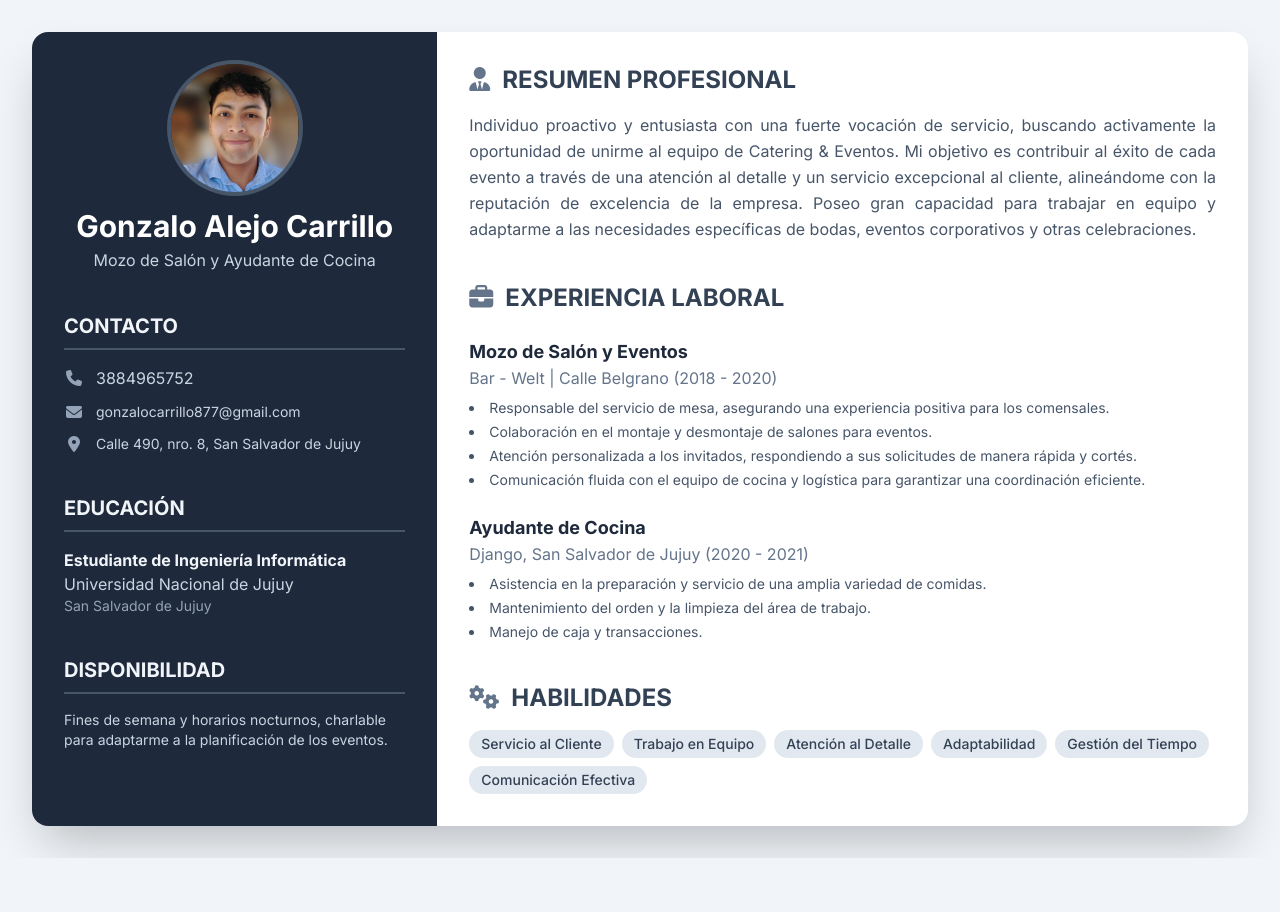
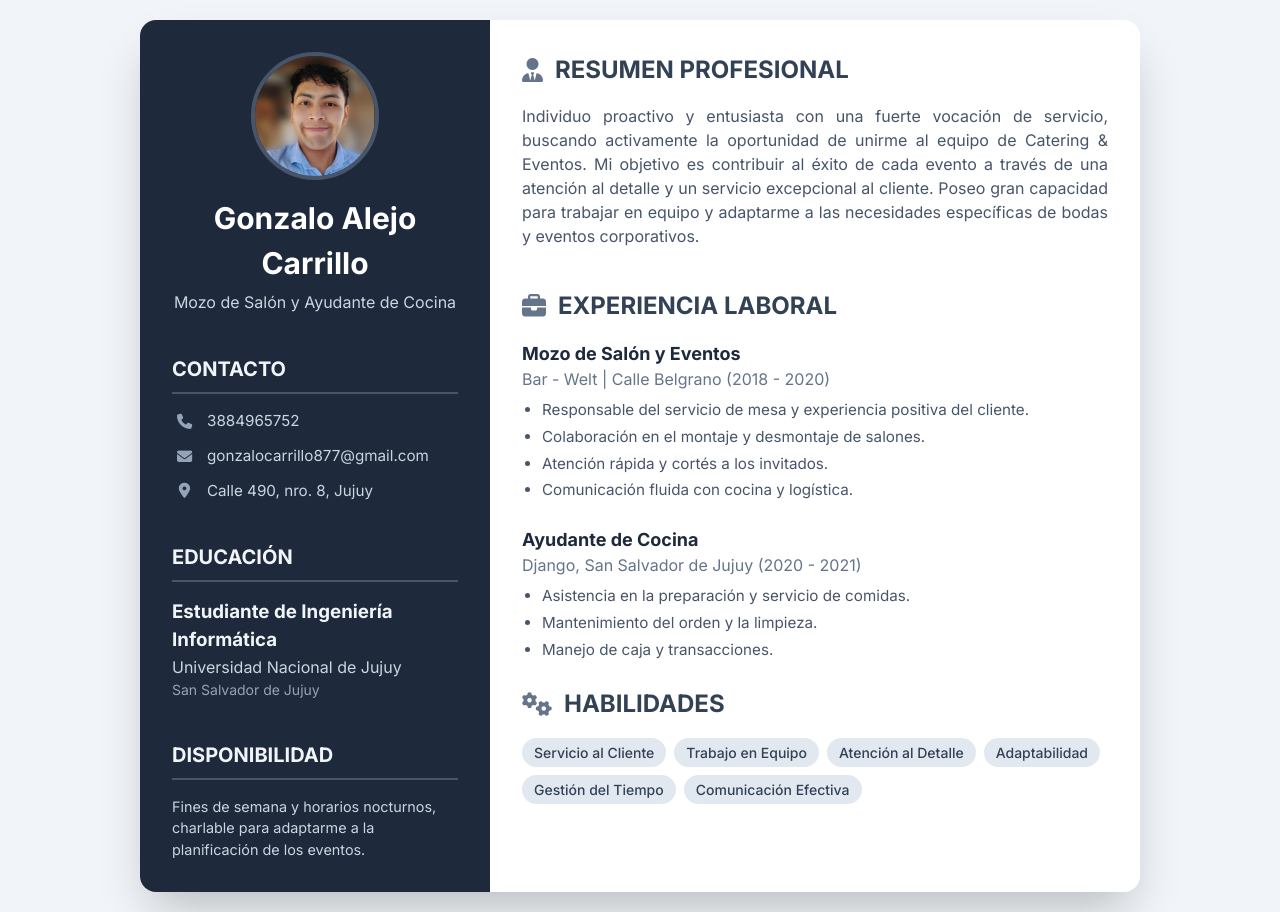
Before and after one commit to GonzaCarrillo/Ejercicio-mi-cv, a plain HTML site: page index.html in a window 1280 px wide. Before the commit the page ends 858 px from the top, so only its background shows below. Drawn offline with nearby package versions, Linux system fonts and the light colour scheme.

Commit message:
Refactor index.html for improved layout and styling
Updated the structure and styling of the CV page to improve layout and readability.

```diff
--- a/index.html
+++ b/index.html
@@ -5,108 +5,101 @@
     <meta name="viewport" content="width=device-width, initial-scale=1.0">
     <title>CV - Gonzalo Alejo Carrillo</title>
 
-    <script src="https://cdn.tailwindcss.com/3.4.5"></script>
+    <link href="https://fonts.googleapis.com/css2?family=Inter:wght@400;500;700&display=swap" rel="stylesheet">
+    <link rel="stylesheet" href="https://cdnjs.cloudflare.com/ajax/libs/font-awesome/6.4.0/css/all.min.css">
 
-    <link rel="stylesheet" href="https://cdnjs.cloudflare.com/ajax/libs/font-awesome/6.4.0/css/all.min.css">
-    <link href="https://fonts.googleapis.com/css2?family=Inter:wght@400;500;700&display=swap" rel="stylesheet">
+    <link rel="stylesheet" href="style.css">
+</head>
+<body>
 
-    <style>
-        body {
-            /* Aplicamos la fuente Inter directamente aquí */
-            font-family: 'Inter', sans-serif;
-            /* Un color de fondo de respaldo por si Tailwind tarda 1 segundo en cargar */
-            background-color: #f1f5f9;
-        }
-    </style>
-</head>
-<body class="bg-slate-100 text-slate-800">
-    <div class="container mx-auto p-4 md:p-8">
-        <div class="bg-white shadow-2xl rounded-2xl overflow-hidden">
-            <div class="md:flex">
-                <aside class="w-full md:w-1/3 bg-slate-800 text-white p-8">
-                    <div class="flex flex-col items-center text-center">
-                        <img src="./1755033363017.png" alt="Foto de perfil de Gonzalo Alejo Carrillo" class="w-32 h-32 rounded-full mb-4 ring-4 ring-slate-600 object-cover">
-                        <h1 class="text-3xl font-bold text-white">Gonzalo Alejo Carrillo</h1>
-                        <p class="text-slate-300 mt-1">Mozo de Salón y Ayudante de Cocina</p>
+    <div class="main-container">
+
+        <aside class="sidebar">
+            <div class="profile-section">
+                <img src="./1755033363017.png" alt="Foto de perfil" class="profile-img">
+                <h1 class="profile-name">Gonzalo Alejo Carrillo</h1>
+                <p class="profile-role">Mozo de Salón y Ayudante de Cocina</p>
             </div>
 
-                    <div class="mt-10">
-                        <h2 class="text-xl font-bold border-b-2 border-slate-600 pb-2 text-slate-100">CONTACTO</h2>
-                        <ul class="mt-4 space-y-3 text-slate-300">
-                            <li class="flex items-center">
-                                <i class="fas fa-phone fa-fw mr-3 text-slate-400"></i>
+            <div class="sidebar-section">
+                <h2 class="sidebar-title">CONTACTO</h2>
+                <ul class="contact-list">
+                    <li>
+                        <i class="fas fa-phone fa-fw"></i>
                         <span>3884965752</span>
                     </li>
-                            <li class="flex items-center">
-                                <i class="fas fa-envelope fa-fw mr-3 text-slate-400"></i>
-                                <span class="text-sm">gonzalocarrillo877@gmail.com</span>
+                    <li>
+                        <i class="fas fa-envelope fa-fw"></i>
+                        <span>gonzalocarrillo877@gmail.com</span>
                     </li>
-                            <li class="flex items-center">
-                                <i class="fas fa-map-marker-alt fa-fw mr-3 text-slate-400"></i>
-                                <span class="text-sm">Calle 490, nro. 8, San Salvador de Jujuy</span>
+                    <li>
+                        <i class="fas fa-map-marker-alt fa-fw"></i>
+                        <span>Calle 490, nro. 8, Jujuy</span>
                     </li>
                 </ul>
             </div>
-                      <div class="mt-10">
-                        <h2 class="text-xl font-bold border-b-2 border-slate-600 pb-2 text-slate-100">EDUCACIÓN</h2>
-                        <div class="mt-4">
-                            <h3 class="font-bold text-slate-100">Estudiante de Ingeniería Informática</h3>
-                            <p class="text-slate-300">Universidad Nacional de Jujuy</p>
-                            <p class="text-slate-400 text-sm">San Salvador de Jujuy</p>
+
+            <div class="sidebar-section">
+                <h2 class="sidebar-title">EDUCACIÓN</h2>
+                <div class="education-item">
+                    <h3>Estudiante de Ingeniería Informática</h3>
+                    <p>Universidad Nacional de Jujuy</p>
+                    <p class="location">San Salvador de Jujuy</p>
                 </div>
             </div>
 
-                    <div class="mt-10">
-                        <h2 class="text-xl font-bold border-b-2 border-slate-600 pb-2 text-slate-100">DISPONIBILIDAD</h2>
-                        <p class="mt-4 text-slate-300 text-sm">Fines de semana y horarios nocturnos, charlable para adaptarme a la planificación de los eventos.</p>
+            <div class="sidebar-section">
+                <h2 class="sidebar-title">DISPONIBILIDAD</h2>
+                <p style="color: #cbd5e1; font-size: 0.9rem;">Fines de semana y horarios nocturnos, charlable para adaptarme a la planificación de los eventos.</p>
             </div>
         </aside>
 
-                <main class="w-full md:w-2/3 p-8">
-                    <div>
-                        <h2 class="text-2xl font-bold text-slate-700"><i class="fas fa-user-tie mr-3 text-slate-500"></i>RESUMEN PROFESIONAL</h2>
-                        <p class="mt-4 text-slate-600 leading-relaxed text-justify">
-                            Individuo proactivo y entusiasta con una fuerte vocación de servicio, buscando activamente la oportunidad de unirme al equipo de Catering & Eventos. Mi objetivo es contribuir al éxito de cada evento a través de una atención al detalle y un servicio excepcional al cliente, alineándome con la reputación de excelencia de la empresa. Poseo gran capacidad para trabajar en equipo y adaptarme a las necesidades específicas de bodas, eventos corporativos y otras celebraciones.
+        <main class="content">
+            <div class="section">
+                <h2 class="section-title"><i class="fas fa-user-tie"></i>RESUMEN PROFESIONAL</h2>
+                <p class="text-justify">
+                    Individuo proactivo y entusiasta con una fuerte vocación de servicio, buscando activamente la oportunidad de unirme al equipo de Catering & Eventos. Mi objetivo es contribuir al éxito de cada evento a través de una atención al detalle y un servicio excepcional al cliente. Poseo gran capacidad para trabajar en equipo y adaptarme a las necesidades específicas de bodas y eventos corporativos.
                 </p>
             </div>
 
-                    <div class="mt-10">
-                        <h2 class="text-2xl font-bold text-slate-700"><i class="fas fa-briefcase mr-3 text-slate-500"></i>EXPERIENCIA LABORAL</h2>
-                        <div class="mt-6">
-                            <h3 class="text-lg font-bold text-slate-800">Mozo de Salón y Eventos</h3>
-                            <p class="text-slate-500">Bar - Welt | Calle Belgrano (2018 - 2020)</p>
-                            <ul class="list-disc list-inside mt-2 space-y-1 text-slate-600 text-sm">
-                                <li>Responsable del servicio de mesa, asegurando una experiencia positiva para los comensales.</li>
-                                <li>Colaboración en el montaje y desmontaje de salones para eventos.</li>
-                                <li>Atención personalizada a los invitados, respondiendo a sus solicitudes de manera rápida y cortés.</li>
-                                <li>Comunicación fluida con el equipo de cocina y logística para garantizar una coordinación eficiente.</li>
+            <div class="section">
+                <h2 class="section-title"><i class="fas fa-briefcase"></i>EXPERIENCIA LABORAL</h2>
+
+                <div class="job-item">
+                    <h3 class="job-title">Mozo de Salón y Eventos</h3>
+                    <p class="job-meta">Bar - Welt | Calle Belgrano (2018 - 2020)</p>
+                    <ul class="job-tasks">
+                        <li>Responsable del servicio de mesa y experiencia positiva del cliente.</li>
+                        <li>Colaboración en el montaje y desmontaje de salones.</li>
+                        <li>Atención rápida y cortés a los invitados.</li>
+                        <li>Comunicación fluida con cocina y logística.</li>
                     </ul>
                 </div>
-                        <div class="mt-6">
-                            <h3 class="text-lg font-bold text-slate-800">Ayudante de Cocina</h3>
-                            <p class="text-slate-500">Django, San Salvador de Jujuy (2020 - 2021)</p>
-                            <ul class="list-disc list-inside mt-2 space-y-1 text-slate-600 text-sm">
-                                <li>Asistencia en la preparación y servicio de una amplia variedad de comidas.</li>
-                                <li>Mantenimiento del orden y la limpieza del área de trabajo.</li>
+
+                <div class="job-item">
+                    <h3 class="job-title">Ayudante de Cocina</h3>
+                    <p class="job-meta">Django, San Salvador de Jujuy (2020 - 2021)</p>
+                    <ul class="job-tasks">
+                        <li>Asistencia en la preparación y servicio de comidas.</li>
+                        <li>Mantenimiento del orden y la limpieza.</li>
                         <li>Manejo de caja y transacciones.</li>
                     </ul>
                 </div>
             </div>
 
-                    <div class="mt-10">
-                        <h2 class="text-2xl font-bold text-slate-700"><i class="fas fa-cogs mr-3 text-slate-500"></i>HABILIDADES</h2>
-                        <div class="mt-4 flex flex-wrap gap-2">
-                            <span class="bg-slate-200 text-slate-700 text-sm font-medium px-3 py-1 rounded-full">Servicio al Cliente</span>
-                            <span class="bg-slate-200 text-slate-700 text-sm font-medium px-3 py-1 rounded-full">Trabajo en Equipo</span>
-                            <span class="bg-slate-200 text-slate-700 text-sm font-medium px-3 py-1 rounded-full">Atención al Detalle</span>
-                            <span class="bg-slate-200 text-slate-700 text-sm font-medium px-3 py-1 rounded-full">Adaptabilidad</span>
-                            <span class="bg-slate-200 text-slate-700 text-sm font-medium px-3 py-1 rounded-full">Gestión del Tiempo</span>
-                            <span class="bg-slate-200 text-slate-700 text-sm font-medium px-3 py-1 rounded-full">Comunicación Efectiva</span>
+            <div class="section">
+                <h2 class="section-title"><i class="fas fa-cogs"></i>HABILIDADES</h2>
+                <div class="skills-container">
+                    <span class="skill-tag">Servicio al Cliente</span>
+                    <span class="skill-tag">Trabajo en Equipo</span>
+                    <span class="skill-tag">Atención al Detalle</span>
+                    <span class="skill-tag">Adaptabilidad</span>
+                    <span class="skill-tag">Gestión del Tiempo</span>
+                    <span class="skill-tag">Comunicación Efectiva</span>
                 </div>
             </div>
         </main>
     </div>
-        </div>
-    </div>
+
 </body>
 </html>
```
Lines whose indentation alone changed are shown as unchanged.
